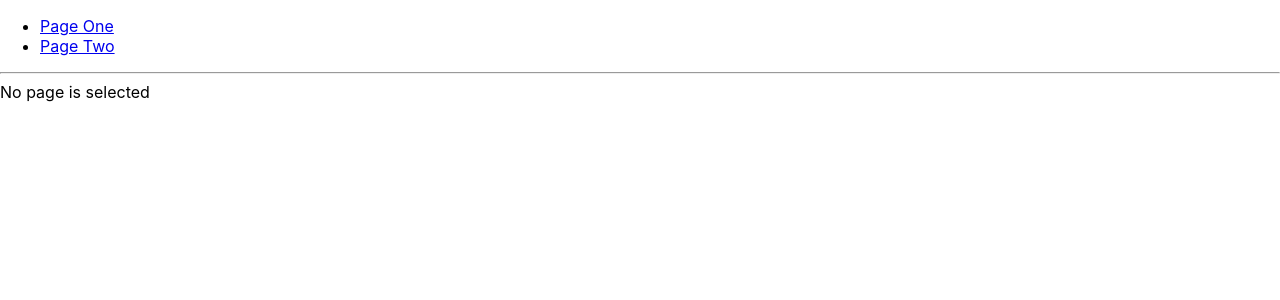
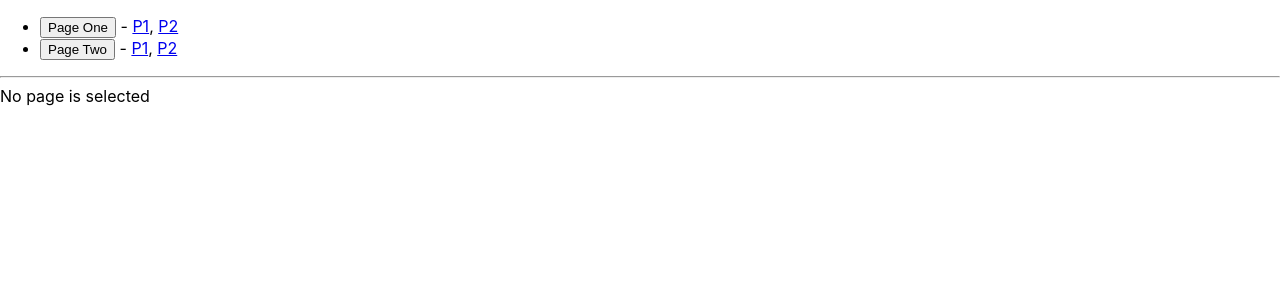
Before and after one commit to arsenjijavadze/guide-on-react-router-6, a React (Create React App) app in the folder guide-react-router/: page / in a window 1280 px wide. Shown: the top 300 px of the page. Built offline with nearby package versions, Linux system fonts and the light colour scheme.

Commit message:
refactor: add useNavigate

```diff
--- a/guide-react-router/src/MainPage.js
+++ b/guide-react-router/src/MainPage.js
@@ -1,14 +1,24 @@
-import { Link, Outlet } from 'react-router-dom';
+import { useNavigate, Link, Outlet } from 'react-router-dom';
 
-export const MainPage = () => (
+export const MainPage = () => {
+    const navigate = useNavigate();
+    return (
         <>
             <nav>
                 <ul>
                     <li>
-                    <Link to="/one">Page One</Link>
+                        <button onClick={() => navigate('one', { raplace: false })}>
+                            Page One
+                        </button>{' '}
+                        - <Link to="one/1">P1</Link>
+                        , <Link to="one/2">P2</Link>
                     </li>
                     <li>
-                    <Link to="/two">Page Two</Link>
+                        <button onClick={() => navigate('two', { replace: false })}>
+                            Page Two
+                        </button>{' '}
+                        - <Link to="two/1">P1</Link>
+                        , <Link to="two/2">P2</Link>
                     </li>
                 </ul>
             </nav>
@@ -16,3 +26,4 @@ export const MainPage = () => (
             <Outlet />
         </>
     );
+}
--- a/guide-react-router/src/Pages.js
+++ b/guide-react-router/src/Pages.js
@@ -1,13 +1,17 @@
+import { useParams } from 'react-router-dom';
 import { loremIpsum } from 'lorem-ipsum';
 
-const getPage = (index) => (
-    <>
-        <h3>Page {index}</h3>
-        <div>
-            Page {index} content: {loremIpsum({ count: 5 })}
-        </div>
-    </>
-);
+const BuildPage = ({ index }) => {
+    const { id } = useParams();
+    return (
+        <>
+            <h3>Page {index}</h3>
+            <div>
+                Page {index} {id && <span> - paragraph {id} </span>} content: {loremIpsum({ count: 5 })}
+            </div>
+        </>
+    )
+}
 
-export const PageOne = () => getPage(1);
-export const PageTwo = () => getPage(2);
+export const PageOne = () => BuildPage({ index: 1 });
+export const PageTwo = () => BuildPage({ index: 2 });
```
Also changed, not shown: guide-react-router/src/App.js (+10 -1 lines). Lines whose indentation alone changed are shown as unchanged.
